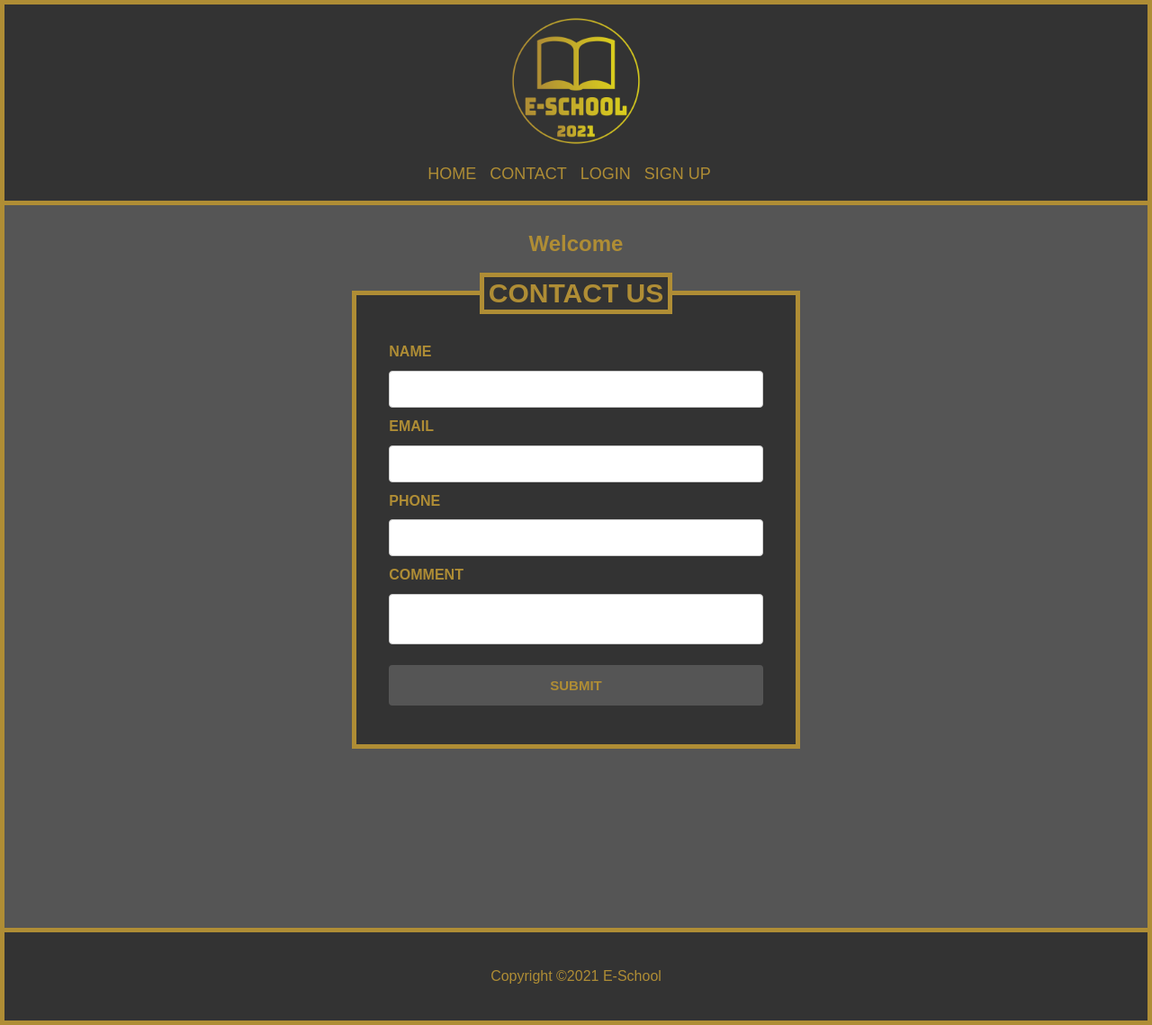
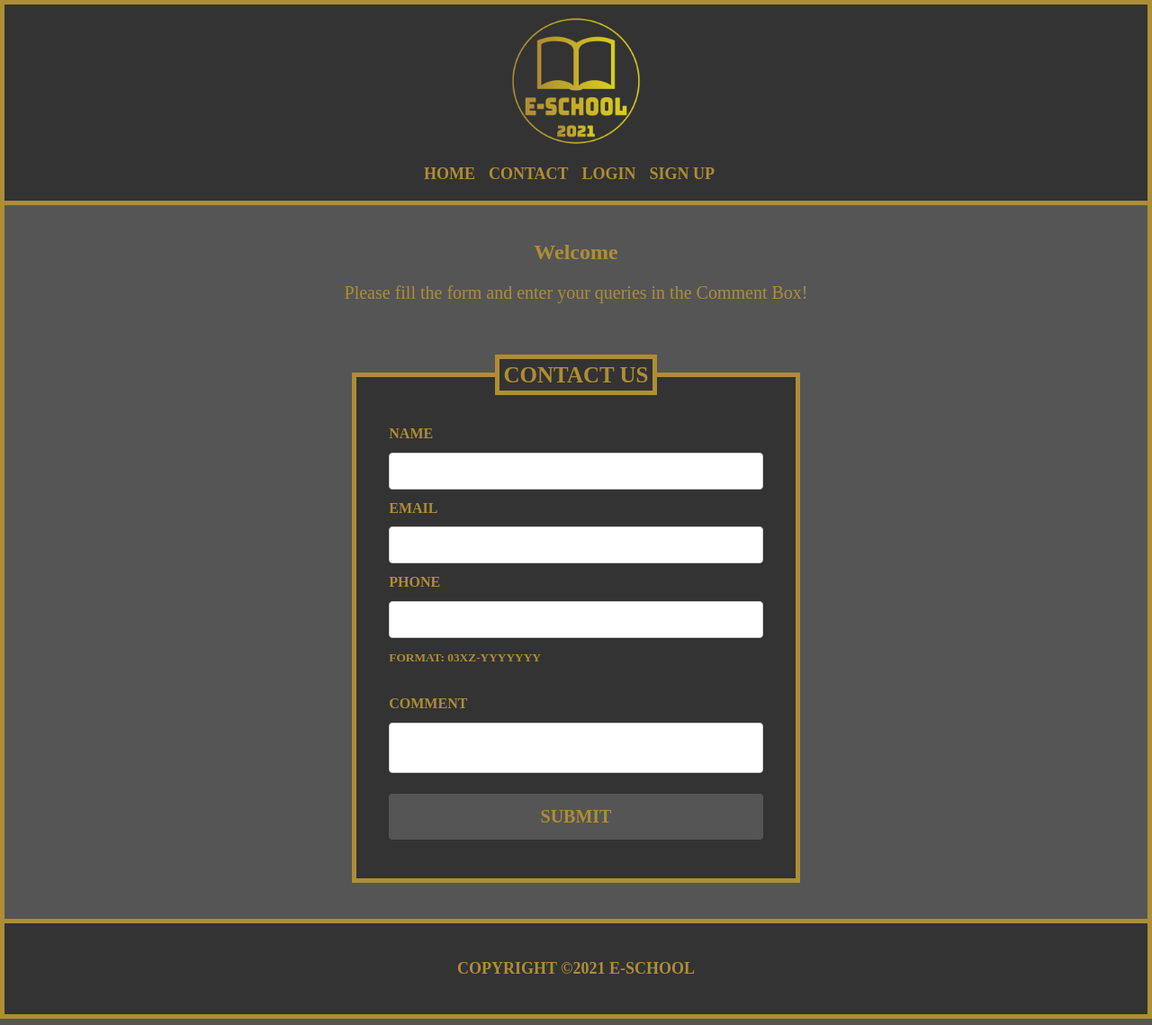
Before and after one commit to UmairKhankhail/E-Shool, a PHP site: page /contact.html in a window 1280 px wide. Shown: the whole page at 90% size. Run offline with PHP 8.4, Linux system fonts and the light colour scheme.

Commit message:
Contact page changes

```diff
--- a/Project/contact.html
+++ b/Project/contact.html
@@ -18,8 +18,6 @@
                 </div>
             </div>
 
-    </div>
-
         </header>
         <nav id="navbar">
             <div class="container">
@@ -32,32 +30,42 @@
                 </ul>
             </div>
         </nav>
+    </div>
 
     <div class="container">
         <div id="contact_sections">
-            <section>
+            <section id="sec1">
                 <h1>Welcome</h1>
+                <p>Please fill the form and enter your queries in the Comment Box!</p>
             </section>
 
             <section>
-                <form>
+                <form name="myForm" action="#" onsubmit="return validateForm()" method="post">
                     <fieldset>
                         <legend>Contact Us</legend>
 
                         <div id="LIT">
-                            <label>Name</label><input type="text" name="name"><br>
-                            <label>Email</label> <input type="email" name="email"><br>
-                            <label>Phone</label><input type="text" name="phone"><br>
-                            <label>Comment</label><textarea name="comment"></textarea><br>
-                            <input type="submit" name="submit">
+                            <label>Name</label><input type="text" name="name" required><br>
+                            <label>Email</label> <input type="email" name="email" required><br>
+                            <label>Phone</label><input type="tel" pattern="[0]{1}[3]{1}[0-9]{9}" name="phone" required><br>
+                            <small>FORMAT: 03XZ-YYYYYYY </small><br><br>
+                            <label>Comment</label><textarea name="comment" required></textarea><br>
+                            <input type="submit" value="Submit">
                         </div>
 
                     </fieldset>
                 </form>
 
+                <script>
+                    function Index() {
+                        window.open("index.html")
+                    }
+                </script>
+
 
             </section>
         </div>
+
     </div>
 
     <footer id="main-footer">
--- a/Project/style.css
+++ b/Project/style.css
@@ -1,7 +1,7 @@
 body {
     background-color: #555;
     color: rgb(175, 141, 53);
-    font-family: Arial, Helvetica, sans-serif;
+    font-family: 'Times New Roman', Times, serif;
     font-size: 16px;
     line-height: 1.6em;
     margin: 0;
@@ -50,6 +50,7 @@ body {
     text-decoration: none;
     font-size: 18px;
     padding-right: 15px;
+    font-weight: bold;
 }
 
 #navbar a:hover {
@@ -85,10 +86,12 @@ body {
     color: rgb(175, 141, 53);
     text-align: center;
     padding: 20px;
-    margin-top: 40px;
+    margin-top: 30px;
     border-top: rgb(175, 141, 53) solid;
     border-width: 5px;
-    text-transform: capitalize;
+    text-transform: uppercase;
+    font-size: 18px;
+    font-weight: bold;
 }
 
 #logo {
@@ -242,10 +245,19 @@ body {
     text-align: center;
 }
 
+#sec1 {
+    padding: 10px;
+    margin-bottom: 25px;
+}
+
+#sec1 p {
+    text-align: center;
+    font-size: 20px;
+}
+
 #contact_sections form fieldset {
     margin-left: 25%;
     margin-right: 25%;
-    margin-bottom: 15%;
     background-color: #333;
     border: 5px solid;
     border-color: rgb(175, 141, 53);
@@ -258,7 +270,7 @@ body {
     border: 5px solid;
     background-color: #333;
     text-transform: uppercase;
-    font-size: 30px;
+    font-size: 25px;
 }
 
 #LIT {
@@ -278,6 +290,7 @@ body {
 input[type=text],
 select,
 input[type=email],
+input[type=tel],
 #contact_sections form textarea {
     width: 100%;
     padding: 12px 20px;
@@ -298,12 +311,13 @@ input[type=submit] {
     border-radius: 4px;
     cursor: pointer;
     font-weight: bold;
-    font-size: 15px;
+    font-size: 20px;
     text-transform: uppercase;
+    font-family: 'Times New Roman', Times, serif;
 }
 
 input[type=submit]:hover {
-    background-color: rgb(175, 141, 53);
+    background-color: blanchedalmond;
 }
 
 @media(max-width:600px) {
@@ -316,9 +330,6 @@ input[type=submit]:hover {
         float: none;
     }
     #contact_sections form fieldset {
-        margin-top: auto;
-        margin-left: auto;
-        margin-right: auto;
-        margin-bottom: 10%;
+        margin: 0;
     }
 }
```
Lines whose indentation alone changed are shown as unchanged.
